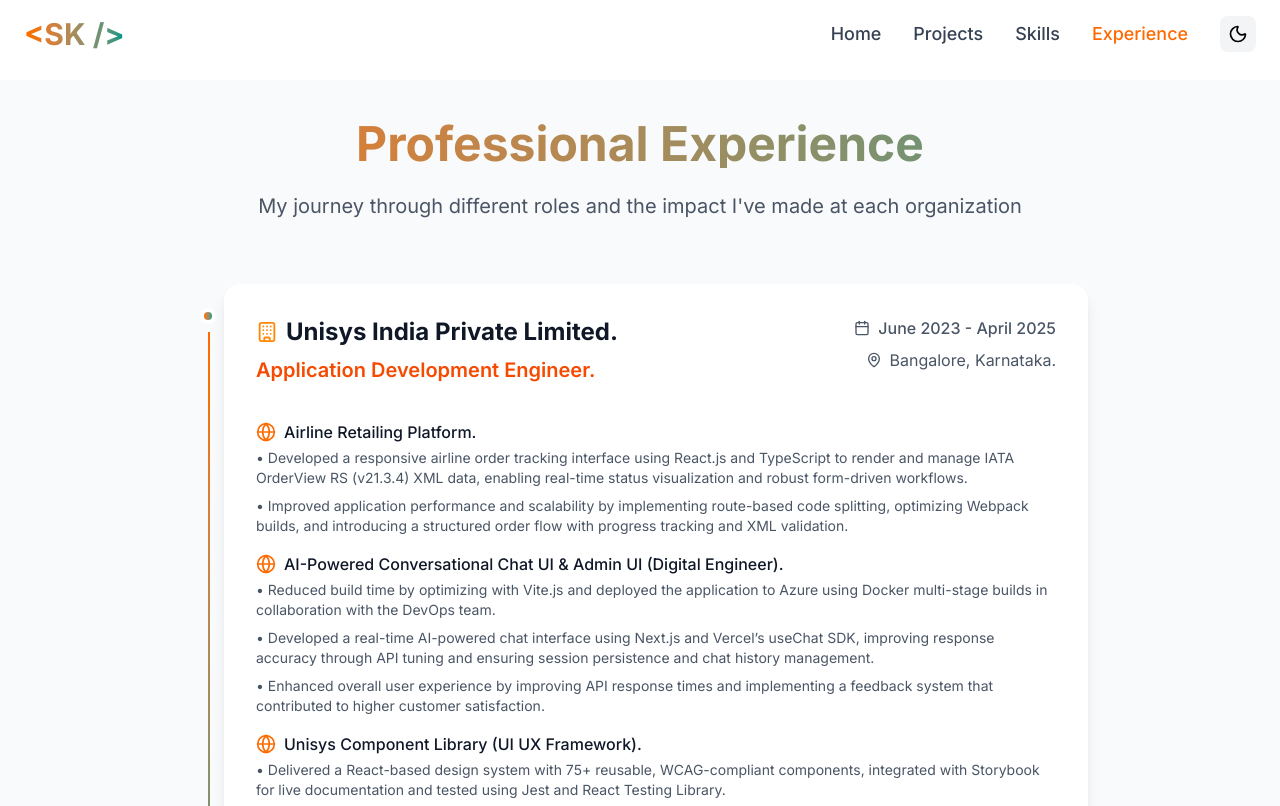
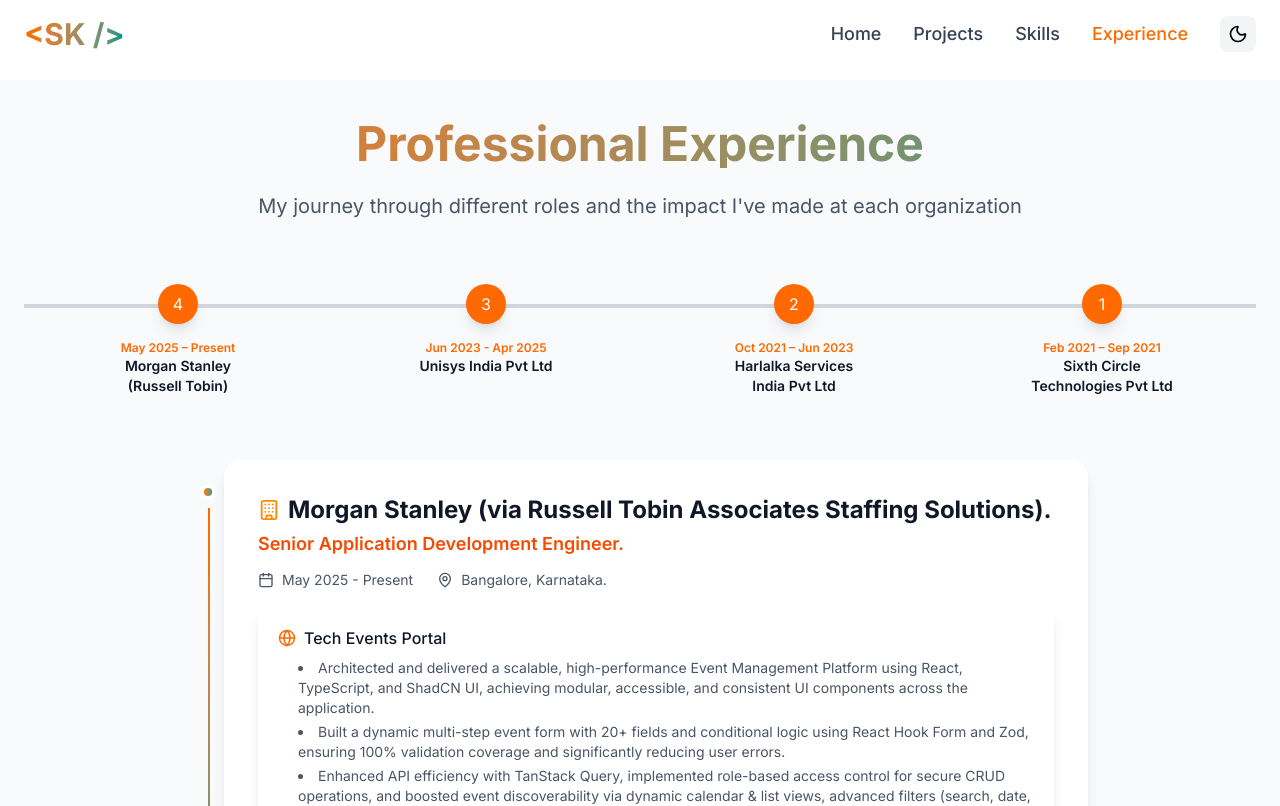
Before and after one commit to sanju1098/sk-portfolio, a React (Vite) app: page /experience in a window 1280 px wide. Shown: the top 806 px of the page. Built offline with nearby package versions, Linux system fonts and the light colour scheme.

Commit message:
Updated Experience Section

```diff
--- a/src/components/Footer.tsx
+++ b/src/components/Footer.tsx
@@ -1,24 +1,28 @@
-import { Heart, Globe, Github, Linkedin, Mail } from "lucide-react";
-import { Links } from "react-router-dom";
+import { Heart, Globe, Github, Linkedin, Mail, FileText } from "lucide-react";
 
 const Footer = () => {
   const currentYear = new Date().getFullYear();
 
   const footerLinks = [
     {
-      name: "Portfolio Website",
+      name: "Portfolio",
       link: "https://sanjay-dev-beta.vercel.app/",
       icon: <Globe className="h-6 w-6" />,
     },
     {
-      name: "GitHub",
+      name: "GitHub Profile",
       link: "https://github.com/sanju1098",
       icon: <Github className="h-6 w-6" />,
     },
     {
-      name: "LinkedIn",
+      name: "LinkedIn Profile",
       link: "https://www.linkedin.com/in/sanjay-kumar-s-r/",
       icon: <Linkedin className="h-6 w-6" />,
+    },
+    {
+      name: "Medium Profile",
+      link: "https://medium.com/@sanjay--kumar",
+      icon: <FileText className="h-6 w-6" />,
     },
     {
       name: "Email",
@@ -40,8 +44,11 @@
                 target="_blank"
                 rel="noopener noreferrer"
                 className="text-gray-400 hover:text-orange-500 transition-colors duration-200 transform hover:scale-110"
-                aria-label={Links.name}>
-                {links.icon}
+                aria-label={links.name}
+                title={links.name}>
+                <span className="inline-block hover:animate-bounce">
+                  {links.icon}
+                </span>
               </a>
             ))}
           </div>
--- a/src/config/experience.tsx
+++ b/src/config/experience.tsx
@@ -1,4 +1,31 @@
+export const timeLineExperiences = [
+  { years: "May 2025 – Present", company: "Morgan Stanley (Russell Tobin)" },
+  { years: "Jun 2023  - Apr 2025", company: "Unisys India Pvt Ltd" },
+  { years: "Oct 2021 – Jun 2023", company: "Harlalka Services India Pvt Ltd" },
+  {
+    years: "Feb 2021 – Sep 2021",
+    company: "Sixth Circle Technologies Pvt Ltd",
+  },
+];
+
 export const workExperiences = [
+  {
+    company:
+      "Morgan Stanley (via Russell Tobin Associates Staffing Solutions).",
+    role: "Senior Application Development Engineer.",
+    timeline: "May 2025  - Present",
+    location: "Bangalore, Karnataka.",
+    projects: [
+      {
+        name: "Tech Events Portal",
+        responsibilities: [
+          "Architected and delivered a scalable, high-performance Event Management Platform using React, TypeScript, and ShadCN UI, achieving modular, accessible, and consistent UI components across the application.",
+          "Built a dynamic multi-step event form with 20+ fields and conditional logic using React Hook Form and Zod, ensuring 100% validation coverage and significantly reducing user errors.",
+          "Enhanced API efficiency with TanStack Query, implemented role-based access control for secure CRUD operations, and boosted event discoverability via dynamic calendar & list views, advanced filters (search, date, location), and CSV export",
+        ],
+      },
+    ],
+  },
   {
     company: "Unisys India Private Limited.",
     role: "Application Development Engineer.",
--- a/src/pages/Experience.tsx
+++ b/src/pages/Experience.tsx
@@ -1,4 +1,4 @@
-import { workExperiences } from "@/config/experience";
+import { timeLineExperiences, workExperiences } from "@/config/experience";
 import { MapPin, Calendar, Globe, Building } from "lucide-react";
 
 const Experience = () => {
@@ -19,6 +19,31 @@
               </p>
             </div>
 
+            <div className="flex flex-col md:flex-row md:items-start md:justify-between relative mb-8">
+              <div className="hidden md:block absolute top-5 left-0 w-full h-1 bg-gray-300 dark:bg-gray-600"></div>
+
+              {timeLineExperiences.map((exp, index) => (
+                <div
+                  key={index}
+                  className="flex-1 flex flex-col items-center md:items-center relative z-10 mb-8">
+                  {/* Circle */}
+                  <div className="w-10 h-10 flex items-center justify-center bg-orange-500 text-white rounded-full shadow-lg mb-4 relative z-10">
+                    {timeLineExperiences.length - index}
+                  </div>
+
+                  {/* Text */}
+                  <div className="text-center max-w-[150px]">
+                    <span className="block text-xs font-semibold text-orange-500">
+                      {exp.years}
+                    </span>
+                    <h3 className="text-sm font-semibold text-gray-900 dark:text-gray-100">
+                      {exp.company}
+                    </h3>
+                  </div>
+                </div>
+              ))}
+            </div>
+
             <div className="max-w-4xl mx-auto">
               {workExperiences.map((exp, index) => (
                 <div key={index} className="relative pl-8 pb-12 last:pb-0">
@@ -30,55 +55,48 @@
                   {/* Timeline dot */}
                   <div className="absolute left-2 top-6 w-4 h-4 bg-gradient-to-r from-orange-500 to-teal-600 rounded-full border-4 border-white dark:border-gray-900"></div>
 
-                  <div className="bg-white dark:bg-gray-900 rounded-2xl shadow-lg hover:shadow-xl transition-shadow duration-300 p-8">
-                    <div className="flex flex-col md:flex-row md:items-start md:justify-between mb-6">
+                  <div className="bg-white dark:bg-gray-900 rounded-2xl shadow-lg hover:shadow-xl duration-300 p-6 md:p-8 border-2 border-transparent hover:border-orange-500 dark:hover:border-teal-500 transition-colors">
+                    <div className="flex flex-col md:flex-row md:items-start md:justify-between mb-4">
                       <div>
-                        <h3 className="text-2xl font-bold text-gray-900 dark:text-white mb-2 flex items-center">
+                        <h3 className="text-2xl font-bold text-gray-900 dark:text-white flex items-center mb-1">
                           <Building
                             size={22}
                             className="mr-2 text-orange-400"
                           />
                           {exp.company}
                         </h3>
-                        <h4 className="text-xl font-semibold text-orange-600 dark:text-orange-400 mb-3">
+                        <h4 className="text-lg font-semibold text-orange-600 dark:text-orange-400 mb-3">
                           {exp.role}
                         </h4>
-                      </div>
-                      <div className="flex flex-col md:items-end space-y-2">
-                        <div className="flex items-center text-gray-600 dark:text-gray-400">
+                        <div className="flex flex-wrap gap-x-6 gap-y-1 text-gray-600 dark:text-gray-400 text-sm">
+                          <span className="flex items-center">
                             <Calendar size={16} className="mr-2" />
-                          <span className="font-medium">{exp.timeline}</span>
-                        </div>
-                        <div className="flex items-center text-gray-600 dark:text-gray-400">
+                            {exp.timeline}
+                          </span>
+                          <span className="flex items-center">
                             <MapPin size={16} className="mr-2" />
-                          <span>{exp.location}</span>
+                            {exp.location}
+                          </span>
                         </div>
                       </div>
                     </div>
 
-                    <div className="">
-                      <ul className="space-y-4">
+                    <div className="space-y-6 mt-4">
                       {exp?.projects?.map((project, idx) => (
                         <div
                           key={idx}
-                            className="text-gray-900 dark:text-white">
-                            <div className="font-medium text-md mb-1 flex items-center">
-                              <Globe
-                                size={20}
-                                className="mr-2 text-orange-500"
-                              />
+                          className="bg-white dark:bg-gray-800 rounded-xl shadow-lg p-4 md:p-5 mb-2 transition-transform duration-300 hover:scale-105 hover:shadow-2xl">
+                          <div className="flex items-center font-medium text-md text-gray-900 dark:text-white mb-2">
+                            <Globe size={18} className="mr-2 text-orange-500" />
                             {project.name}
                           </div>
+                          <ul className="list-disc list-inside space-y-1 text-gray-600 dark:text-gray-400 text-sm pl-5">
                             {project.responsibilities.map((resp, rIdx) => (
-                              <li
-                                key={rIdx}
-                                className="text-gray-600 dark:text-gray-400 text-sm mb-2">
-                                • {resp}
-                              </li>
+                              <li key={rIdx}>{resp}</li>
                             ))}
+                          </ul>
                         </div>
                       ))}
-                      </ul>
                     </div>
                   </div>
                 </div>
```
Also changed, not shown: src/pages/Index.tsx (+23 -20 lines), src/pages/Projects.tsx (+10 -8 lines), src/pages/Skills.tsx (+10 -235 lines). Lines whose indentation alone changed are shown as unchanged.
